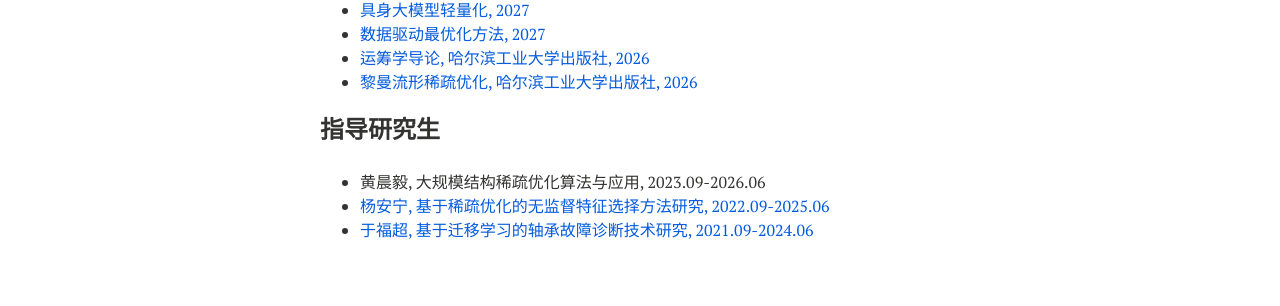
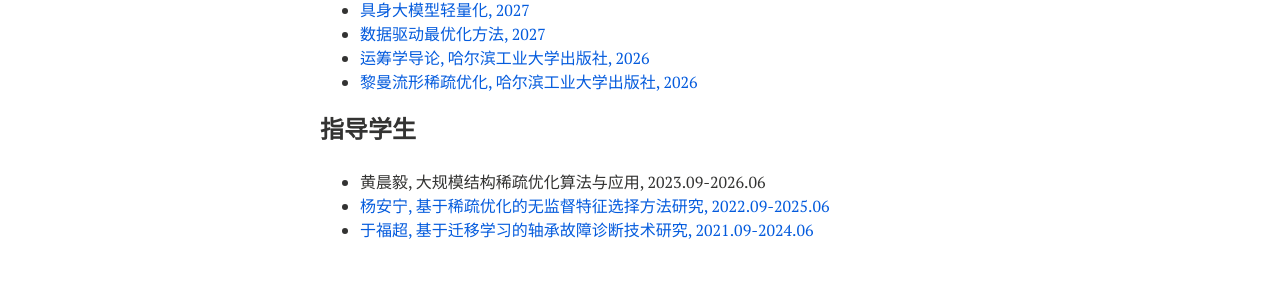
Before and after one commit to xianchaoxiu/xianchaoxiu.github.io, a Jekyll site: the page built from chinese/index.md, in a window 1280 px wide. Shown: the part 773-1079 px from the top of the page. Built offline with Jekyll 4.4.1, drawn with Linux system fonts in a browser that asks for light colours; nearby versions of some CDN libraries.

Commit message:
Update index.md

```diff
--- a/chinese/index.md
+++ b/chinese/index.md
@@ -38,7 +38,7 @@ share: false
 
 
 
-### 指导研究生
+### 指导学生
 * 黄晨毅, 大规模结构稀疏优化算法与应用, 2023.09-2026.06 <br>
 * <a href="../chinese/students/2025-Yang.pdf" class="textlink" target="_blank"> 杨安宁, 基于稀疏优化的无监督特征选择方法研究, 2022.09-2025.06 </a> <br>
 * <a href="../chinese/students/2024-Yu.pdf" class="textlink" target="_blank"> 于福超, 基于迁移学习的轴承故障诊断技术研究, 2021.09-2024.06 </a> <br>
```
